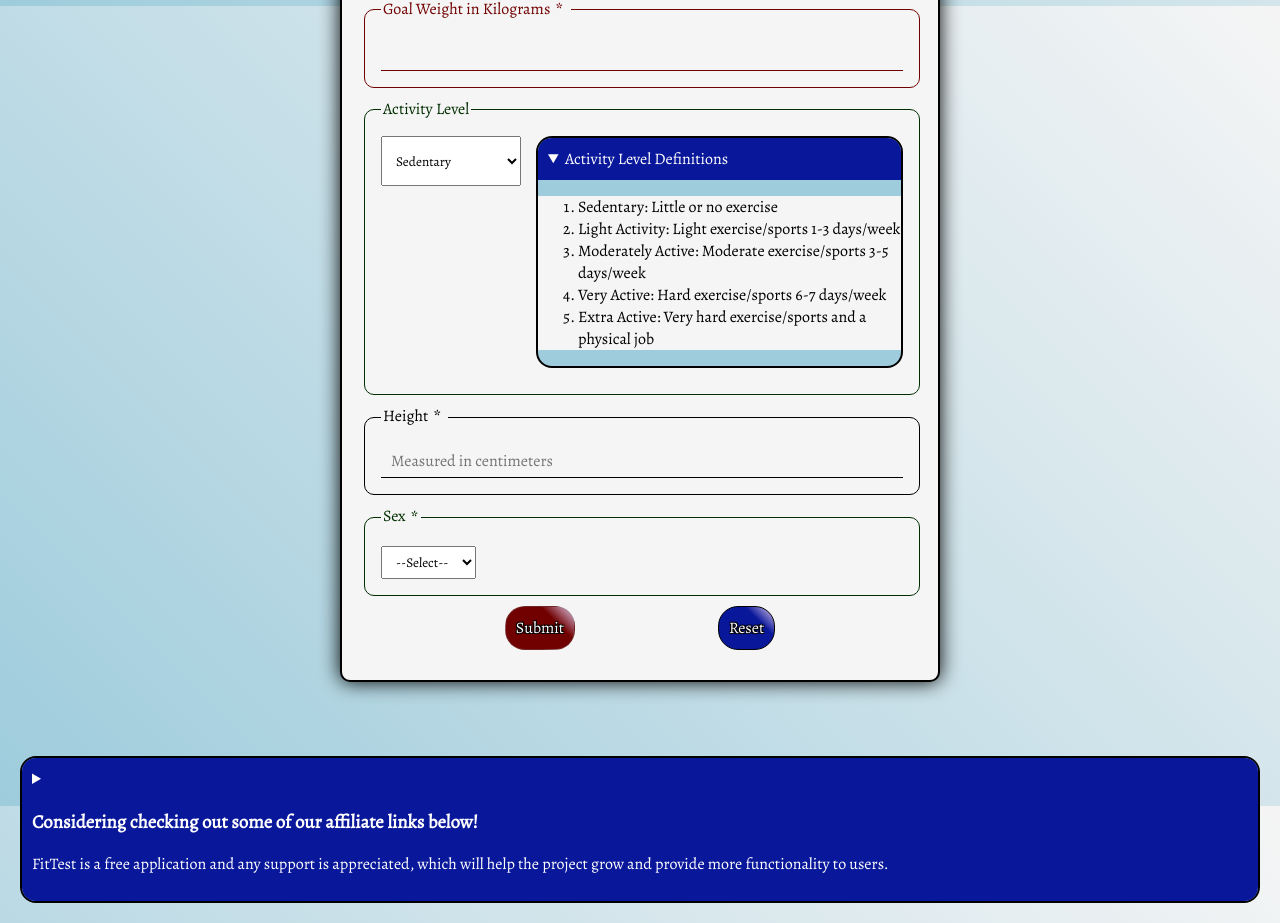
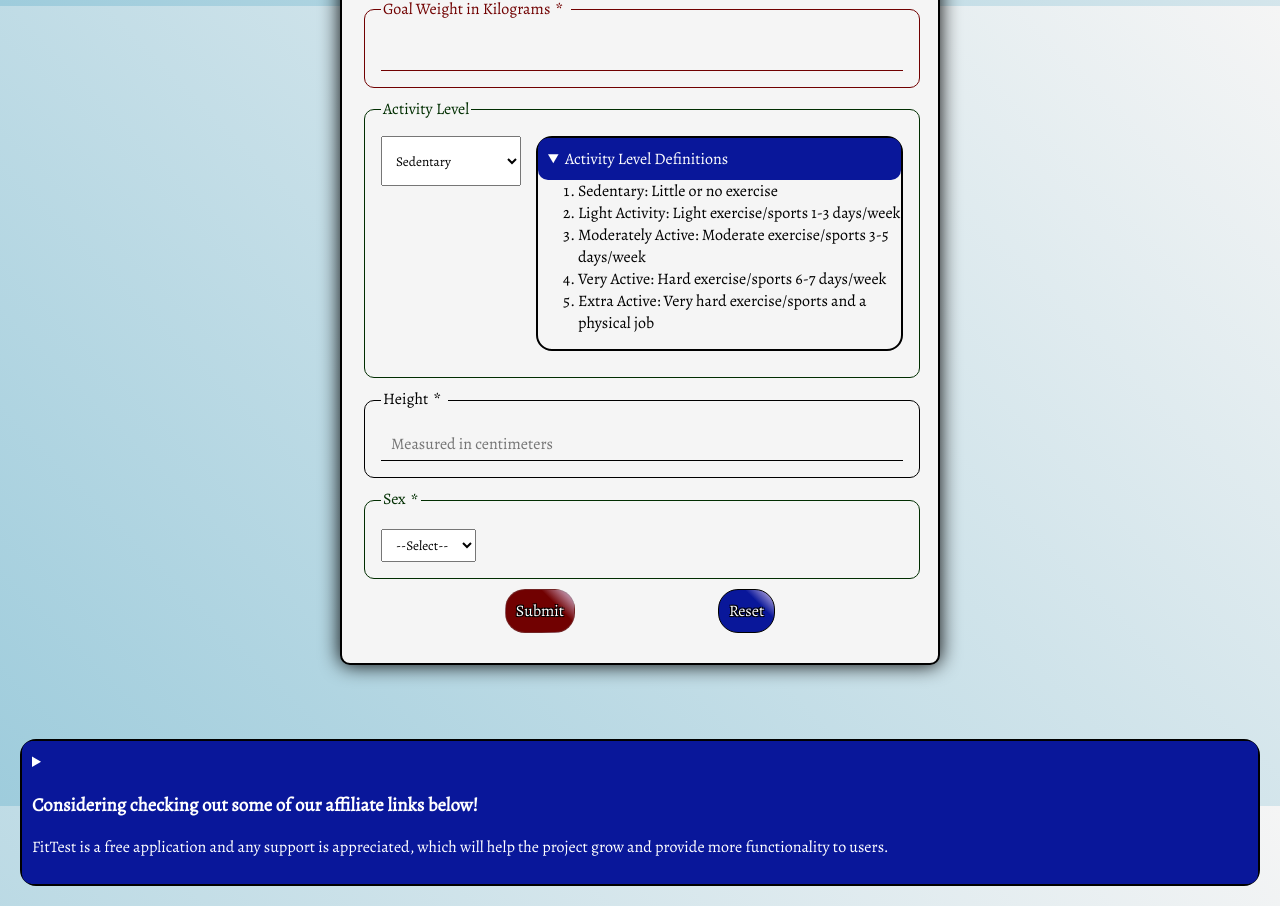
Before and after one commit to damatoaj/fitTest, a React (Create React App) app: page /#/parq in a window 1280 px wide. Shown: the part 794-1717 px from the top of the page. Built offline with nearby package versions, Linux system fonts and the light colour scheme.

Commit message:
Updated feedback z index

```diff
--- a/src/CSS/App.css
+++ b/src/CSS/App.css
@@ -211,6 +211,7 @@ address {
   display: flex;
   flex-direction: column;
   writing-mode: vertical-rl;
+  z-index: 100;
 }
 
 address > a {
--- a/src/CSS/Details.css
+++ b/src/CSS/Details.css
@@ -1,13 +1,18 @@
 details {
-    overflow: auto;
+    /* overflow: auto;  */
     text-align: left;
     width: 100%;
     /* margin-top: 1rem;
     margin-bottom: 1rem; */
-    background-color: var(--prm-lgt-blue);
+    background-color: whitesmoke;
     border: 2px solid black;
     border-radius: 1rem;
     transition: height .3s ease-in-out;
+}
+
+details > * {
+    margin: 0;
+    width: 100%;
 }
 
 details > table {
@@ -16,14 +21,14 @@ details > table {
     border-collapse: collapse;
     border-spacing: 0;
     border-style: hidden;
+    box-shadow: none;
 }
 
 details > ul, details a {
     background-color: whitesmoke;
 }
 
-details > ul{
-    margin: 0;
+details > ul {
     display: flex;
     flex-wrap: wrap;
     flex-direction: column;
@@ -31,11 +36,17 @@ details > ul{
 
 details[open]::details-content {
     background-color: whitesmoke;
+    width:100%;
+}
+details[open]{
+    padding-bottom:15px;
+    /* padding-top: 15px; */
 }
 
 summary {
     background-color: var(--prm-drk-blue);
     color : white;
+    border-radius: 10px;
 }
 
 summary:hover{
@@ -52,5 +63,6 @@ summary::marker {
         flex-wrap: wrap;
         flex-direction: column;
         max-height: 350px;
+        padding-right:50px
     }
 }
--- a/src/Components/Forms/DemoGraphicsForm.tsx
+++ b/src/Components/Forms/DemoGraphicsForm.tsx
@@ -101,8 +101,11 @@ function DemoGraphicsForm() {
                     name='activityLevel'
                     onChange={handleSelect}
                 >
-                    <option value='default' disabled>
-                        --Select One--
+                    <option
+                        disabled
+                        value='default'
+                    >
+                        --Select--
                     </option>
                     <option
                         title='Little or no exercise'
```
